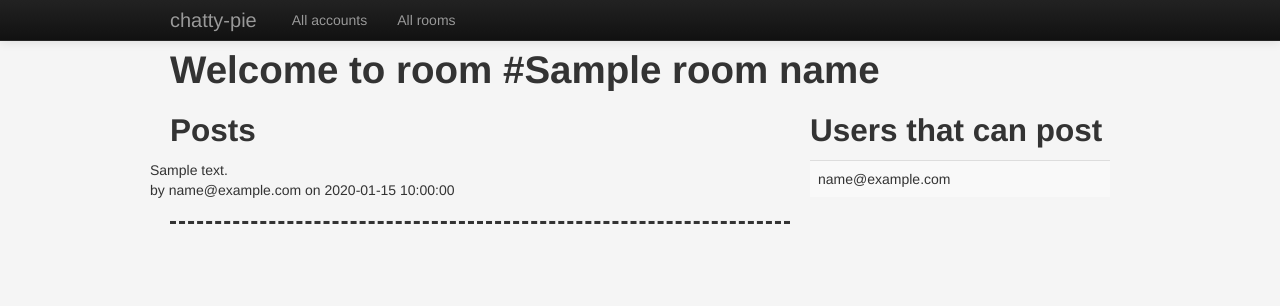
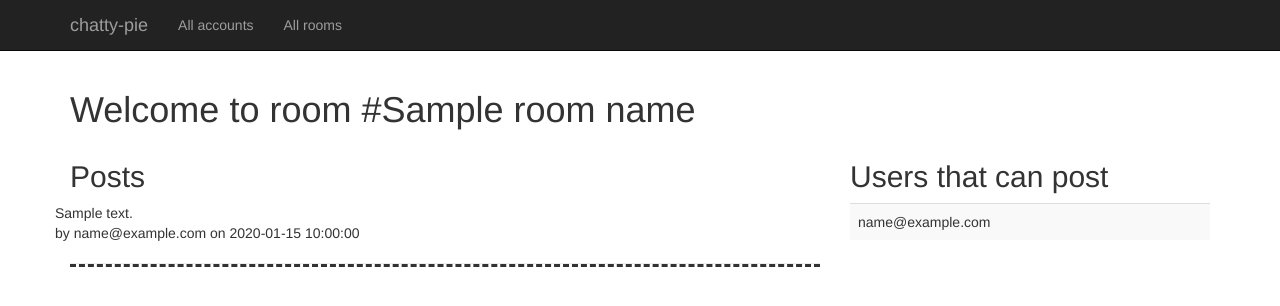
Before and after one commit to mingo/chatty-pie, a Python web app: template templates/single-room.html in a window 1280 px wide. Shown: the top 306 px of the page. Run offline with Jinja, Linux system fonts and the light colour scheme; the template is opened without the code that fills it: most values are stand-ins (such as "Sample title", 1, 10 or a date in 2020); some libraries are stand-ins or nearby versions.

Commit message:
ported the chatroom to bootstrap 3.

```diff
--- a/templates/single-room.html
+++ b/templates/single-room.html
@@ -2,33 +2,34 @@
 {% autoescape true %}
 <html>
 <head>
-    <link type="text/css" rel="stylesheet" href="/bootstrap/css/bootstrap.css">
+    <link rel="stylesheet" href="https://maxcdn.bootstrapcdn.com/bootstrap/3.3.7/css/bootstrap.min.css"
+          integrity="sha384-BVYiiSIFeK1dGmJRAkycuHAHRg32OmUcww7on3RYdg4Va+PmSTsz/K68vbdEjh4u" crossorigin="anonymous">
     <style type="text/css">
         body {
-            padding-top: 40px;
-            padding-bottom: 40px;
-            background-color: #f5f5f5;
+            padding-top: 70px;
         }
     </style>
 </head>
 <body>
 
-<div class="navbar navbar-inverse navbar-fixed-top">
-    <div class="navbar-inner">
-        <div class="container">
-            <a class="brand" href="/">chatty-pie</a>
-            <ul class="nav">
+<nav class="navbar navbar-inverse navbar-fixed-top">
+    <div class="container">
+        <div class="navbar-header">
+            <a class="navbar-brand" href="/">chatty-pie</a>
+        </div>
+        <div class="collapse navbar-collapse" id="bs-example-navbar-collapse-1">
+            <ul class="nav navbar-nav">
                 <li><a href="/accounts/list">All accounts</a></li>
                 <li><a href="/rooms/list">All rooms</a></li>
             </ul>
         </div>
     </div>
-</div>
+</nav>
 
 <div class="container">
     <h1>Welcome to room #{{ room_name }}</h1>
     <div class="row">
-        <div class="span8" id="posts">
+        <div class="col-md-8" id="posts">
             <h2>Posts</h2>
             {% if not posts %}
                 <div class="alert alert-info">
@@ -39,6 +40,7 @@ curl -X POST --data\
   [host]/rooms/{{ room_id }}/posts -i</pre>
                 </div>
             {% endif %}
+
             {% for post in posts %}
                 <div class="row">
                     {{ post.content|safe }}
@@ -48,10 +50,10 @@ curl -X POST --data\
                 <hr style="border-bottom: dashed">
             {% endfor %}
         </div>
-        <div class="span4" id="users-that-can-post">
+        <div class="col-md-4" id="users-that-can-post">
             <h2>Users that can post</h2>
             {% if not users %}
-                <div class="alert">
+                <div class="alert alert-warning">
                     No users are allowed to post to this chatroom yet. Assign some with:
                     <pre>curl -X PUT --data\
 '{"email": "x@y.ca", "canSeeAllHistory": true}'\
```
